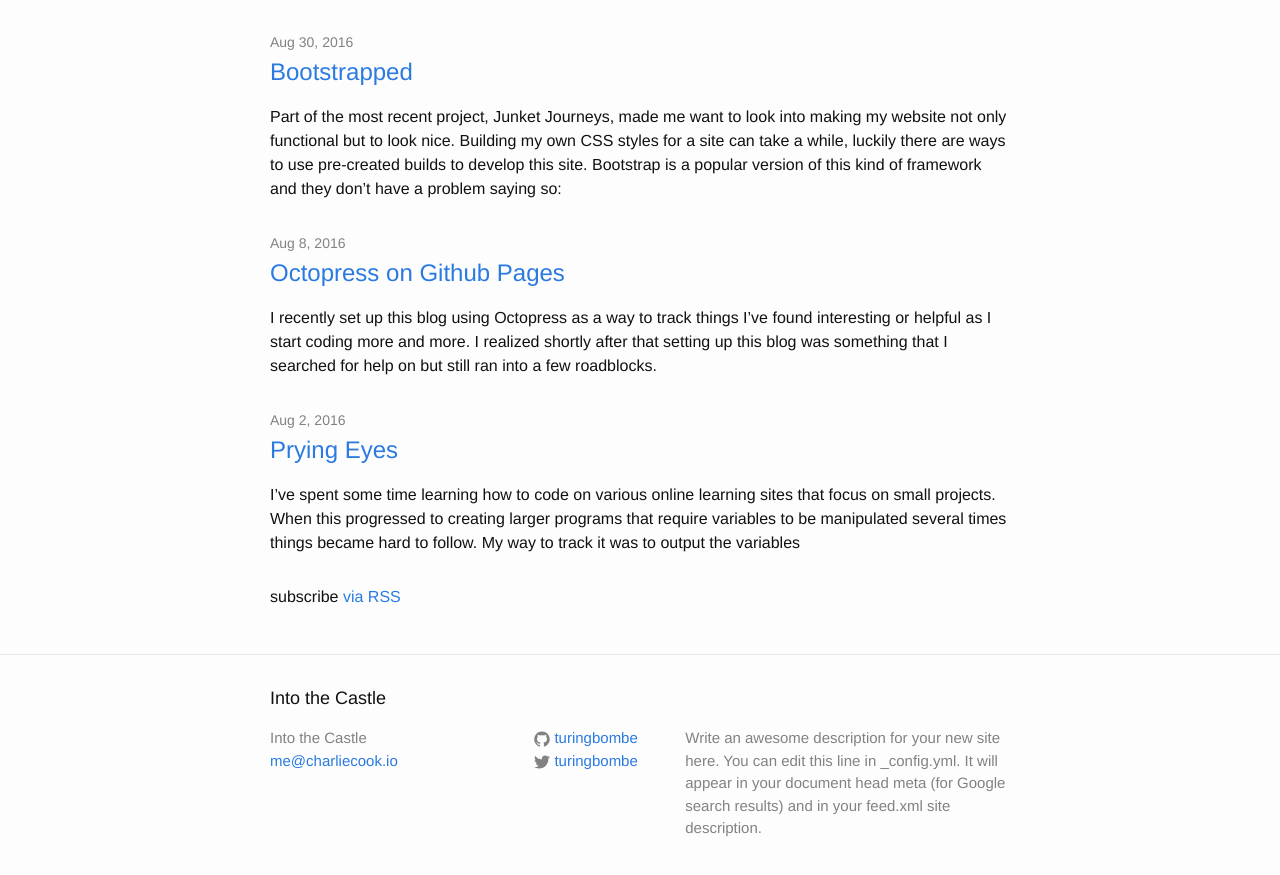
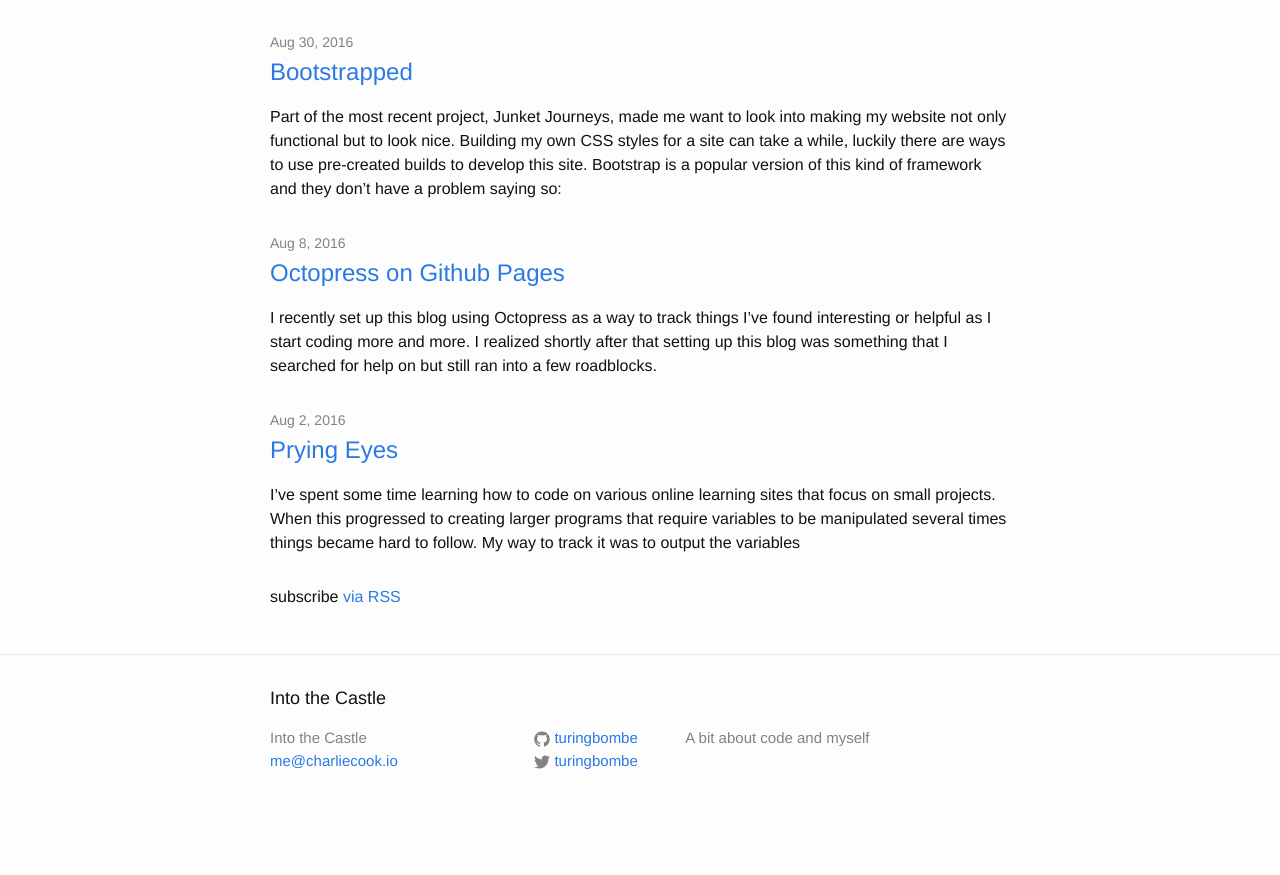
Before and after one commit to turingbombe/turingbombe.github.io, a Jekyll site: the page built from index.md, in a window 1280 px wide and 900 px high, scrolled down 710 px. Shown: the top 875 px of the window. Built offline with Jekyll 4.4.1, drawn with Linux system fonts in a browser that asks for light colours; after the commit the page ends 1542 px from its top, so only the background shows below that.

Commit message:
Added description

```diff
--- a/_config.yml
+++ b/_config.yml
@@ -16,9 +16,7 @@
 title: Into the Castle
 email: me@charliecook.io
 description: > # this means to ignore newlines until "baseurl:"
-  Write an awesome description for your new site here. You can edit this
-  line in _config.yml. It will appear in your document head meta (for
-  Google search results) and in your feed.xml site description.
+  A bit about code and myself
 baseurl: "" # the subpath of your site, e.g. /blog
 url: "http://turingbombe.github.io" # the base hostname & protocol for your site, e.g. http://example.com
 twitter_username: turingbombe
```
